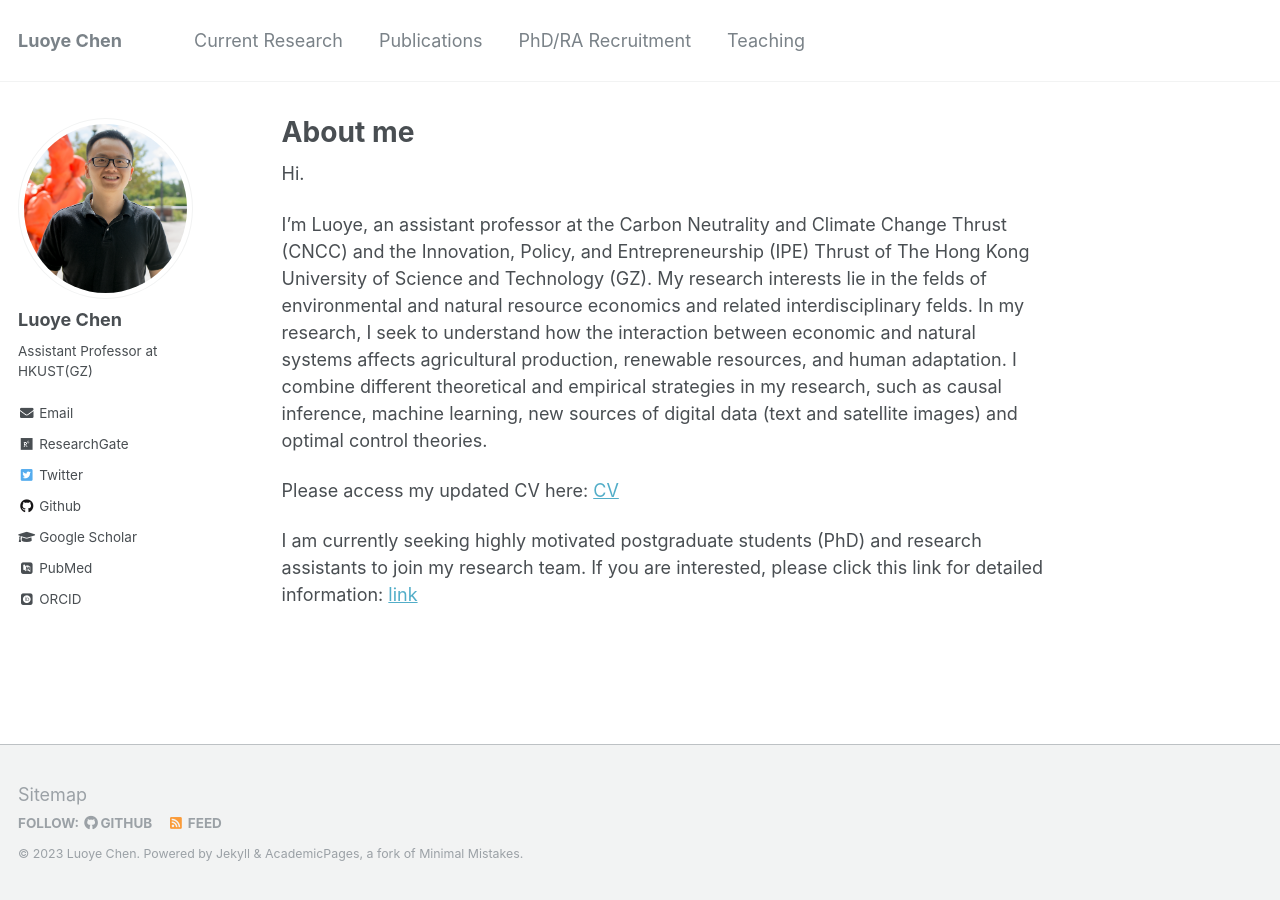
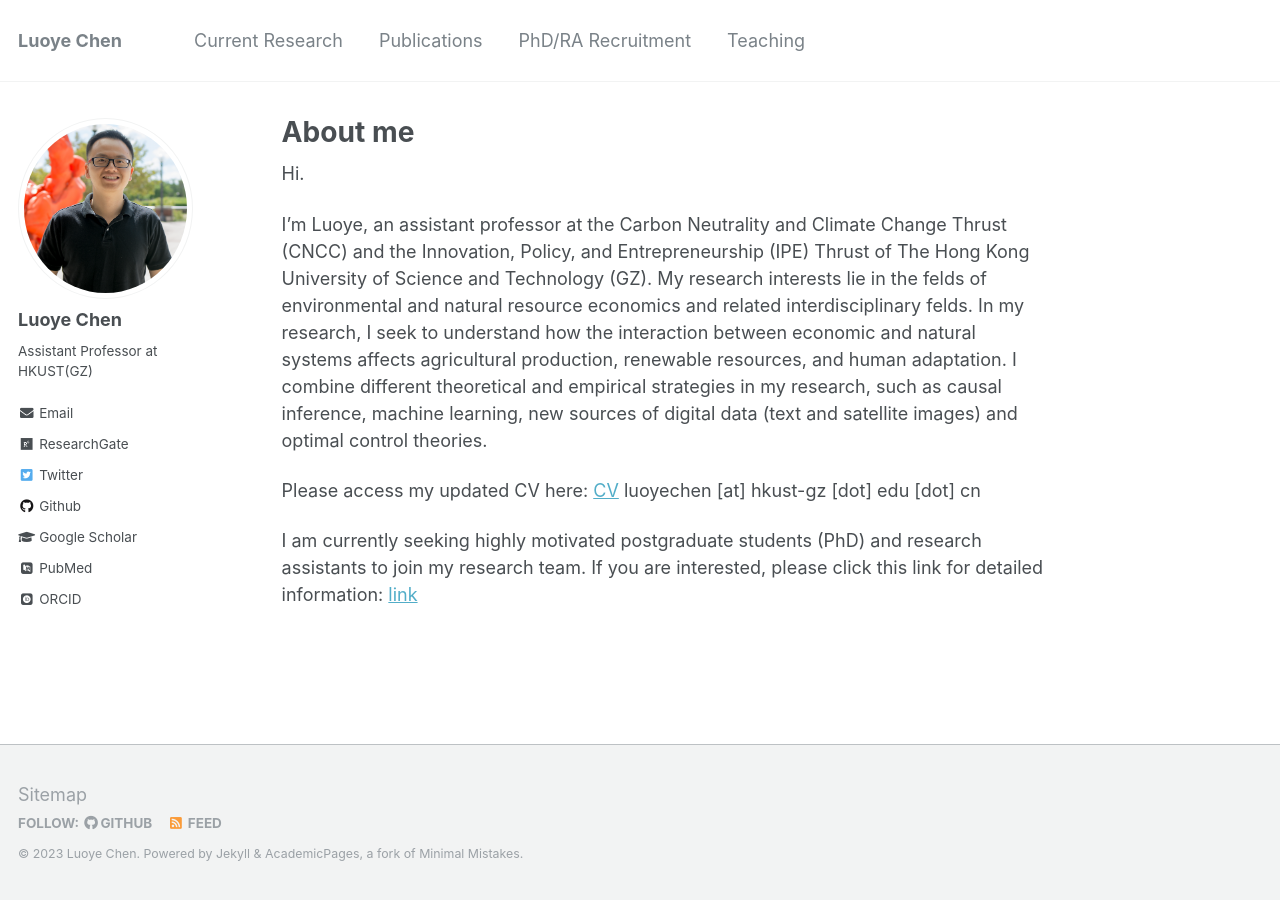
Before and after one commit to luoyec/luoyec.github.io, a Jekyll site: the page built from _pages/about.md, in a window 1280 px wide. Built offline with Jekyll 4.4.1, drawn with Linux system fonts in a browser that asks for light colours; some web fonts are replaced.

Commit message:
Update about.md

```diff
--- a/_pages/about.md
+++ b/_pages/about.md
@@ -13,6 +13,6 @@ Hi.
 I'm Luoye, an assistant professor at the Carbon Neutrality and Climate Change Thrust (CNCC) and the Innovation, Policy, and Entrepreneurship (IPE) Thrust of The Hong Kong University of Science and Technology (GZ). My research interests lie in the felds of environmental and natural resource economics and related interdisciplinary felds. In my research, I seek to understand how the interaction between economic and natural systems affects agricultural production, renewable resources, and human adaptation. I combine different theoretical and empirical strategies in my research, such as causal inference, machine learning, new sources of digital data (text and satellite images) and optimal control theories.
 
 Please access my updated CV here: [CV](../files/CV_LuoyeChen_June2023.pdf)
-
+luoyechen [at] hkust-gz [dot] edu [dot] cn
 
 I am currently seeking highly motivated postgraduate students (PhD) and research assistants to join my research team. If you are interested, please click this link for detailed information: [link](https://luoyec.github.io/recruitment/)
```
